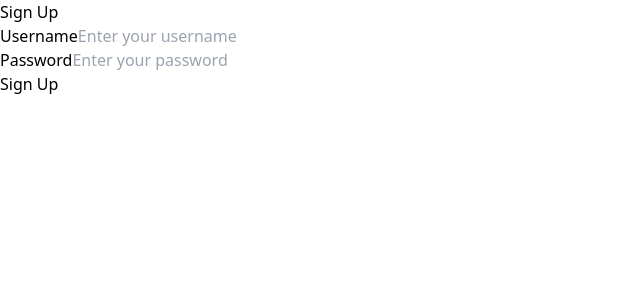
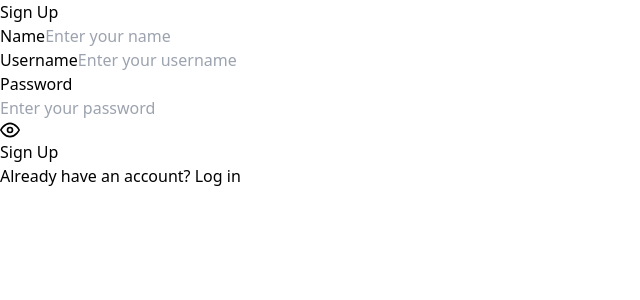
Before and after one commit to ChrismarCIlustrisimo/KwentoMoYan, a React (Vite) app in the folder frontend/: page /signup in a window 1280 px wide. Shown: the top 300 px of the page, without its empty margins (0-640 px from the left). Built offline with nearby package versions, Linux system fonts and the light colour scheme.

Commit message:
feat: enhance signup functionality with form validation and password visibility toggle

```diff
--- a/frontend/src/pages/Signup.tsx
+++ b/frontend/src/pages/Signup.tsx
@@ -1,19 +1,45 @@
 import React, { useState } from "react";
+import { useNavigate } from "react-router-dom";
+import { FiEye, FiEyeOff } from "react-icons/fi";
 
 const Signup = () => {
-  const [formValues, setFormValues] = useState({
-    username: "",
-    password: "",
-  });
+  const [formValues, setFormValues] = useState({ name: "", username: "", password: "", });
+  const [error, setError] = useState("");
+  const API_HOST = import.meta.env.VITE_API_HOST;
+  const navigate = useNavigate();
+  const [showPassword, setShowPassword] = useState(false);
+
+
 
   const handleChange = (e: React.ChangeEvent<HTMLInputElement>) => {
-    setFormValues({ ...formValues, [e.target.name]: e.target.value });
+    setFormValues({ ...formValues, [e.target.id]: e.target.value });
   };
 
-  const handleSubmit = (e: React.FormEvent) => {
+  const handleSubmit = async (e: React.FormEvent) => {
     e.preventDefault();
-    console.log("Form submitted:", formValues);
-    // You can send this data to your backend later
+    setError("");
+
+    try {
+      const res = await fetch(`${API_HOST}/auth/signup`, {
+        method: "POST",
+        headers: {
+          "Content-Type": "application/json",
+        },
+        body: JSON.stringify(formValues),
+      })
+
+      const data = await res.json();
+
+      if (!res.ok) {
+        throw new Error(data.message || "Signup failed");
+      }
+      alert("Signup successful!");
+      navigate("/login");
+    }catch (err) {
+      setError("Signup failed. Please try again.");
+      return;
+    }
+
   };
 
   return (
@@ -26,9 +52,25 @@ const Signup = () => {
 
         <div className="mb-3">
           <label className="block text-sm font-medium text-gray-700 mb-1">
+            Name
+          </label>
+          <input
+            id="name"
+            type="text"
+            name="name"
+            value={formValues.name}
+            onChange={handleChange}
+            placeholder="Enter your name"
+            className="border rounded px-3 py-2 w-full focus:outline-none focus:ring-2 focus:ring-blue-400"
+          />
+        </div>
+
+        <div className="mb-3">
+          <label className="block text-sm font-medium text-gray-700 mb-1">
             Username
           </label>
           <input
+            id="username"
             type="text"
             name="username"
             value={formValues.username}
@@ -38,18 +80,29 @@ const Signup = () => {
           />
         </div>
 
-        <div className="mb-4">
-          <label className="block text-sm font-medium text-gray-700 mb-1">
+        <div className="flex flex-col gap-1 my-6">
+              <label htmlFor="password" className="text-sm font-medium text-gray-700">
                 Password
               </label>
+
+              <div className="relative w-full">
                 <input
-            type="password"
+                  id="password"
                   name="password"
+                  type={showPassword ? "text" : "password"}
                   value={formValues.password}
                   onChange={handleChange}
                   placeholder="Enter your password"
-            className="border rounded px-3 py-2 w-full focus:outline-none focus:ring-2 focus:ring-blue-400"
+                  className="border rounded px-3 py-2 focus:outline-none focus:ring-2 focus:ring-blue-400 w-full"
                 />
+
+                <span
+                  onClick={() => setShowPassword(!showPassword)}
+                  className="absolute right-3 top-1/2 transform -translate-y-1/2 cursor-pointer text-gray-500 hover:text-gray-700"
+                >
+                  {showPassword ? <FiEyeOff size={20} /> : <FiEye size={20} />}
+                </span>
+              </div>
         </div>
 
         <button
@@ -58,6 +111,14 @@ const Signup = () => {
         >
           Sign Up
         </button>
+
+        {error && <p className="text-red-500 text-sm mt-2">{error}</p>}
+        <p className="text-sm text-gray-600 mt-4">
+          Already have an account?{" "}
+          <a href="/login" className="text-blue-500 hover:underline">
+            Log in
+          </a>
+        </p>
       </form>
     </div>
   );
```
Also changed, not shown: 1 other file (tests, documents, lock files or other folders). Lines whose indentation alone changed are shown as unchanged.
